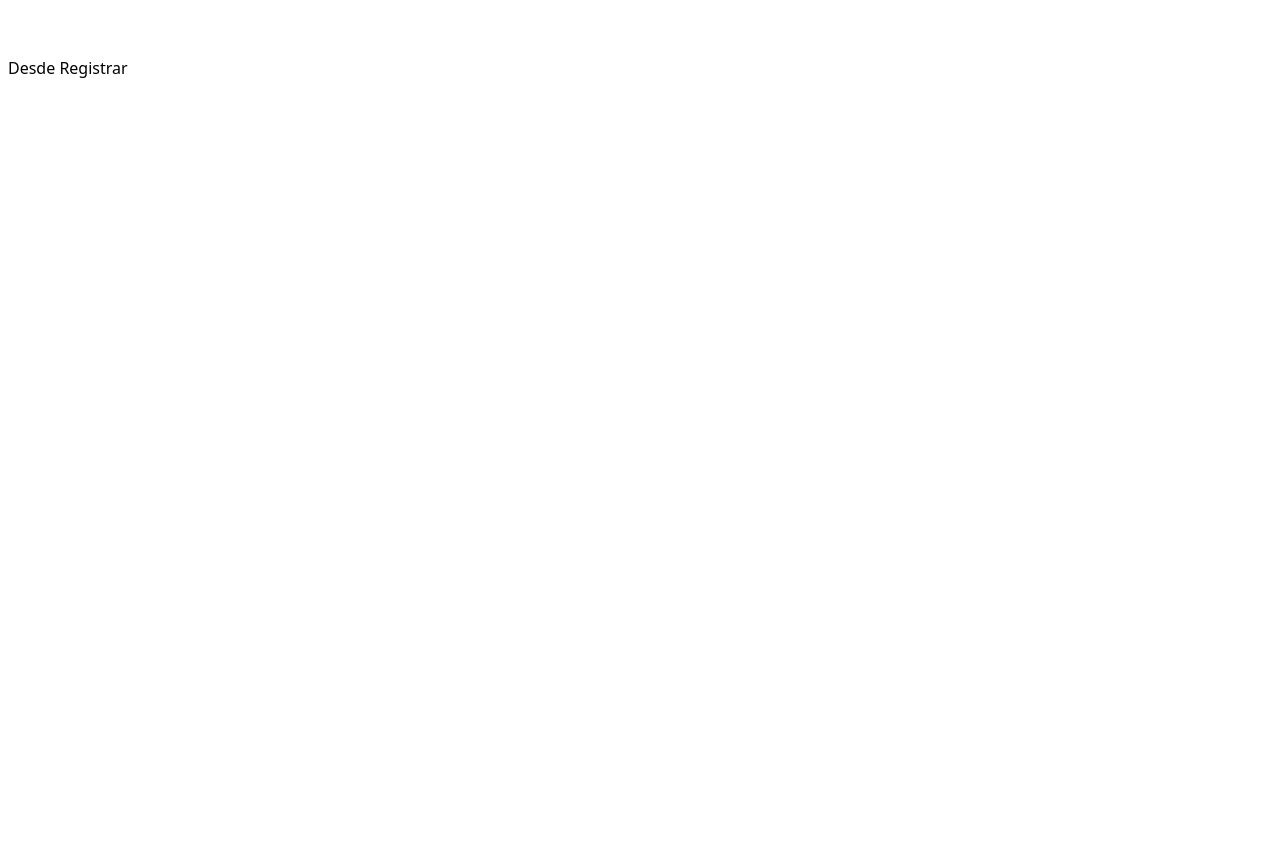
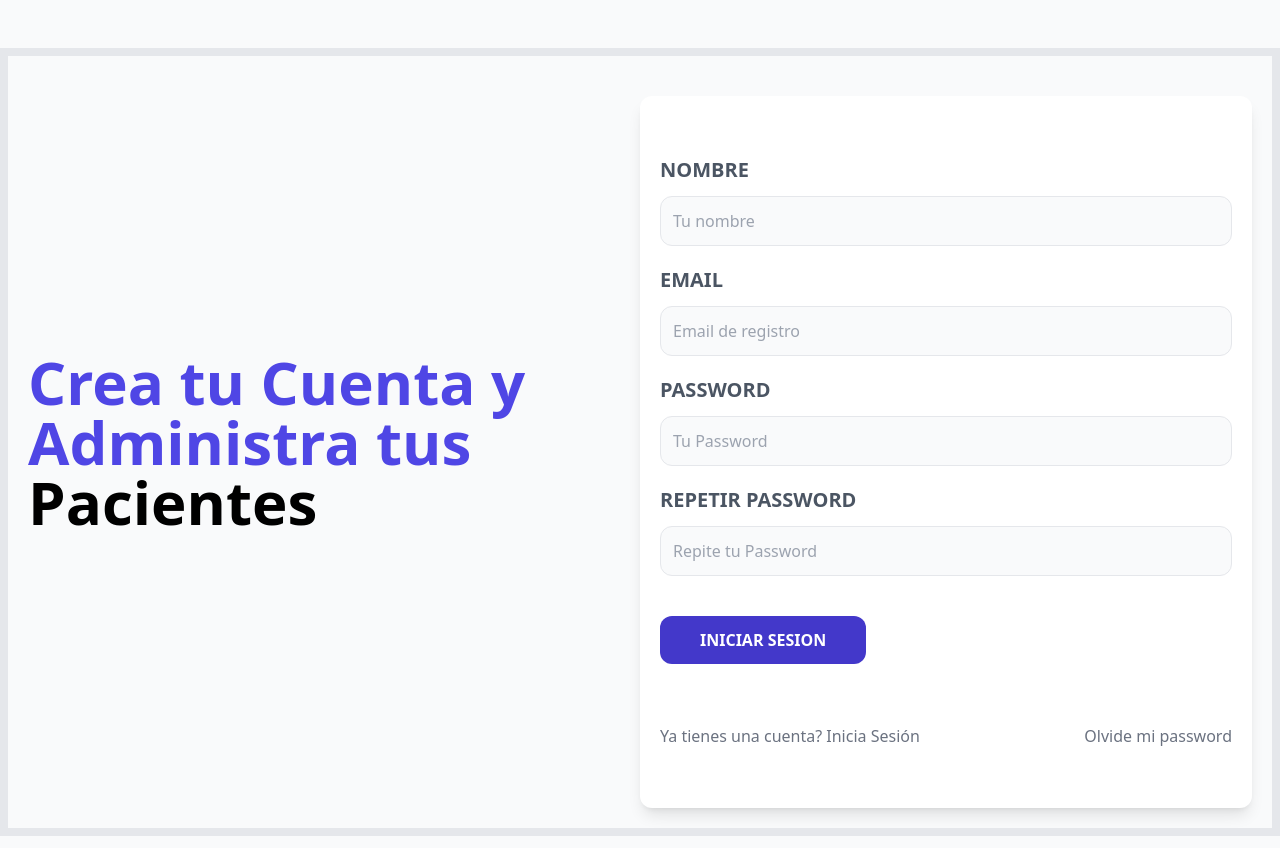
Before and after one commit to 96vladi/apv, a React (Vite) app in the folder frontend/: page /registrar in a window 1280 px wide. Before the commit the page ends 800 px from the top, so only its background shows below. Built offline with nearby package versions, Linux system fonts and the light colour scheme.

Commit message:
signUp-screen

```diff
--- a/frontend/index.html
+++ b/frontend/index.html
@@ -6,7 +6,7 @@
     <meta name="viewport" content="width=device-width, initial-scale=1.0" />
     <title>Administrador de pacientes de veterinaria</title>
   </head>
-  <body>
+  <body class="bg-gray-50 min-h-screen">
     <div id="root"></div>
     <script type="module" src="/src/main.jsx"></script>
   </body>
--- a/frontend/src/layout/AuthLayout.jsx
+++ b/frontend/src/layout/AuthLayout.jsx
@@ -4,7 +4,7 @@
 export const AuthLayout = () => {
   return (
     <>
-      <main className='container mx-auto md:grid md:grid-cols-2 mt-12 p-2 items-center'>
+      <main className='container mx-auto md:grid md:grid-cols-2 mt-12 p-5 items-center border-8'>
         <Outlet />
       </main>
     </>
--- a/frontend/src/paginas/Login.jsx
+++ b/frontend/src/paginas/Login.jsx
@@ -4,12 +4,12 @@
 export const Login = () => {
   return (
     <>
-        <div className=''>
+        <div>
           <h1 className='text-indigo-600 font-black text-6xl'>
             Inicia Sesion y Administra a tus <span className='text-black'>Pacientes</span>
           </h1>
         </div>
-        <div>
+        <div className='mt-20 md:mt-5 shadow-lg px-5 py-10 rounded-xl bg-white'>
           <form>
             <div className='my-5'>
               <label className='uppercase text-gray-600 block text-xl font-bold'>
--- a/frontend/src/paginas/Registrar.jsx
+++ b/frontend/src/paginas/Registrar.jsx
@@ -1,9 +1,76 @@
 import React from 'react'
+import { Link } from 'react-router-dom';
 
 export const Registrar = () => {
   return (
     <>
-      <h1>Desde Registrar</h1>
+      <div>
+        <h1 className='text-indigo-600 font-black text-6xl'>
+          Crea tu Cuenta y Administra tus <span className='text-black'>Pacientes</span>
+        </h1>
+      </div>
+      <div className='mt-20 md:mt-5 shadow-lg px-5 py-10 rounded-xl bg-white'>
+        <form>
+          <div className='my-5'>
+            <label className='uppercase text-gray-600 block text-xl font-bold'>
+              Nombre
+            </label>
+            <input
+              type="text"
+              placeholder='Tu nombre'
+              className='border w-full p-3 mt-3 bg-gray-50 rounded-xl'
+            />
+          </div>
+          <div className='my-5'>
+            <label className='uppercase text-gray-600 block text-xl font-bold'>
+              Email
+            </label>
+            <input
+              type="email"
+              placeholder='Email de registro'
+              className='border w-full p-3 mt-3 bg-gray-50 rounded-xl'
+            />
+          </div>
+          <div className='my-5'>
+            <label className='uppercase text-gray-600 block text-xl font-bold'>
+              Password
+            </label>
+            <input
+              type="password"
+              placeholder='Tu Password'
+              className='border w-full p-3 mt-3 bg-gray-50 rounded-xl'
+            />
+          </div>
+          <div className='my-5'>
+            <label className='uppercase text-gray-600 block text-xl font-bold'>
+              Repetir Password
+            </label>
+            <input
+              type="password"
+              placeholder='Repite tu Password'
+              className='border w-full p-3 mt-3 bg-gray-50 rounded-xl'
+            />
+          </div>
+          <input
+            type='submit'
+            value='iniciar Sesion'
+            className='bg-indigo-700 w-full py-3 px-10 rounded-xl text-white uppercase
+              font-bold mt-5 hover:cursor-pointer hover:bg-indigo-900 md:w-auto'
+          />
+        </form>
+        <nav className='mt-10 lg:flex lg:justify-between'>
+            <Link
+              to='/'
+              className='block text-center my-5 text-gray-500'>
+              Ya tienes una cuenta? Inicia Sesión
+            </Link>
+            <Link
+              to='/olvide-password'
+              className='block text-center my-5 text-gray-500'>
+              Olvide mi password
+            </Link>
+          </nav>
+      </div>
     </>
   )
 }
```
